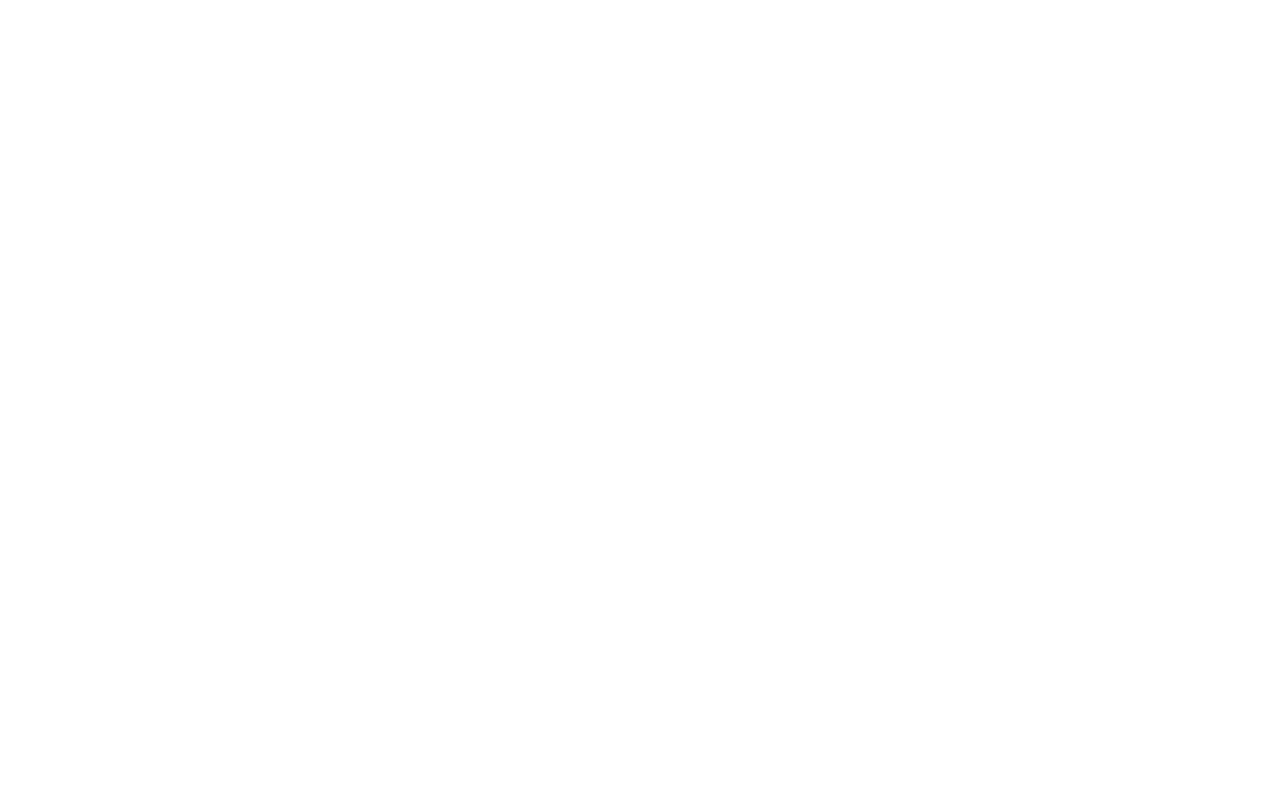
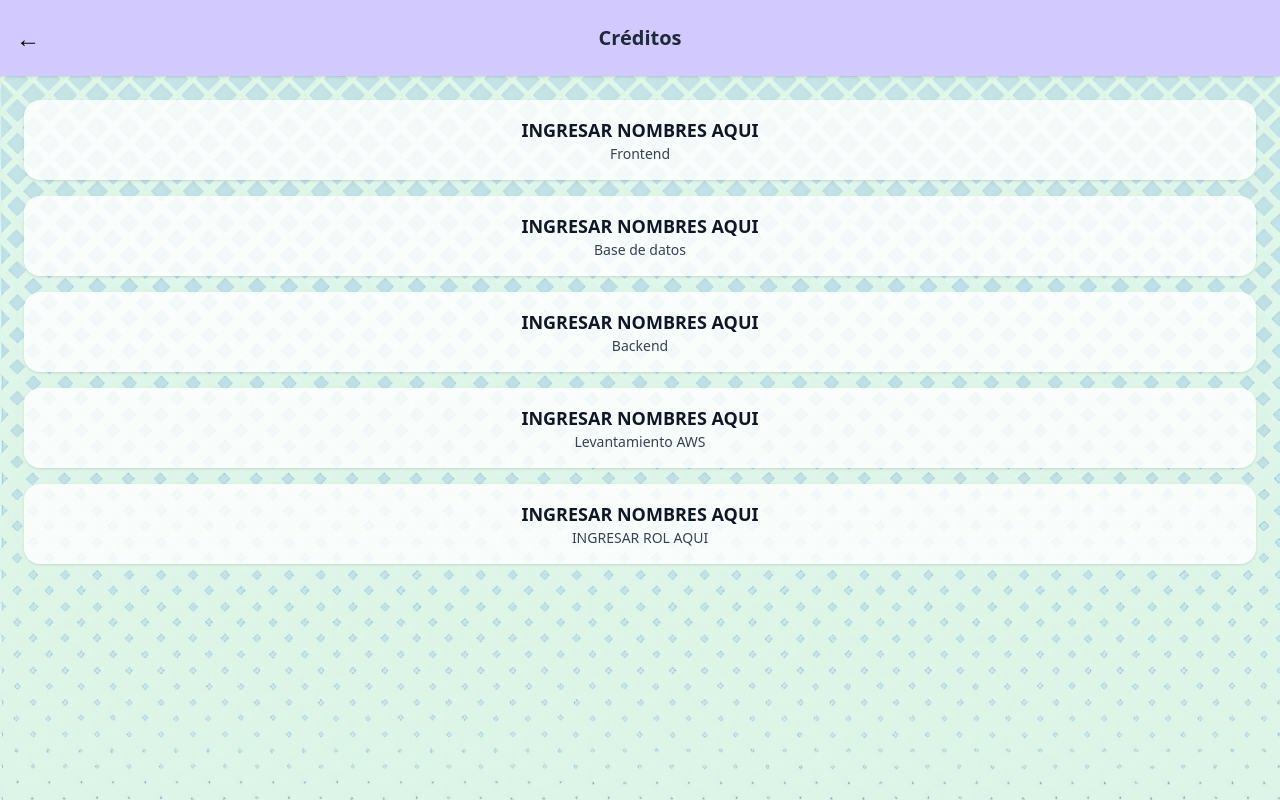
Before and after one commit to ViceVal/Proyecto-Kine, a React (Vite) app: page /creditos in a window 1280 px wide. Before the commit this address had no page. Built offline with nearby package versions, Linux system fonts and the light colour scheme.

Commit message:
Añadido creditos

```diff
--- a/src/App.jsx
+++ b/src/App.jsx
@@ -5,6 +5,7 @@
 import MenuPracticante from "./pages/MenuPracticante";
 import DetallesAtencion from "./pages/DetallesAtencion";
 import Historial from "./pages/Historial";
+import Creditos from "./pages/Creditos";
 
 
 
@@ -24,6 +25,7 @@
         <Route path="/menu-practicante" element={<MenuPracticante />} />
         <Route path="/detalles-atencion" element={<DetallesAtencion />} />
         <Route path="/historial" element={<Historial />} />
+        <Route path="/creditos" element={<Creditos />} />
       </Routes>
     </div>
   );
--- a/src/index.css
+++ b/src/index.css
@@ -16,3 +16,18 @@
     }
   }
 }
+
+@keyframes fadeUp {
+  0% {
+    opacity: 0;
+    transform: translateY(15px) scale(0.98);
+  }
+  100% {
+    opacity: 1;
+    transform: translateY(0) scale(1);
+  }
+}
+
+.animate-fadeUp {
+  animation: fadeUp 0.4s ease-out forwards;
+}
--- a/src/pages/Bienvenido.jsx
+++ b/src/pages/Bienvenido.jsx
@@ -1,36 +1,33 @@
-import textura from "../assets/TexturaHQ.png"; // fondo
 import { useNavigate } from "react-router-dom";
+import textura from "../assets/TexturaHQ.png";
 
 export default function Bienvenido() {
   const navigate = useNavigate();
 
   return (
     <div
-      className="min-h-screen w-full flex flex-col"
+      className="min-h-screen w-full flex flex-col relative"
       style={{
         backgroundImage: `url(${textura})`,
         backgroundSize: "cover",
         backgroundPosition: "center",
-        backgroundRepeat: "no-repeat"
       }}
     >
-      {/* HEADER MORADO */}
+      {/* HEADER */}
       <div className="w-full bg-[#D2C9FF] py-6 text-center shadow">
         <h2 className="text-gray-800 text-lg font-semibold">¡Bienvenido!</h2>
       </div>
 
       {/* CONTENIDO CENTRAL */}
       <div className="flex-1 flex flex-col items-center justify-center">
-
-        {/* Título KineApp */}
-        <h1 className="text-6xl font-bold text-gray-900 mb-16">
-          KineApp
-        </h1>
+        {/* Título */}
+        <h1 className="text-6xl font-bold text-gray-900 mb-16">KineApp</h1>
 
         {/* Botón Iniciar Sesión */}
         <button
           onClick={() => navigate("/login")}
-          className="w-72 py-3 bg-[#1E6176] text-white text-lg font-semibold rounded-xl shadow-md mb-6 active:scale-95 transition"
+          className="w-72 py-3 bg-[#1E6176] text-white text-lg font-semibold
+                     rounded-xl shadow-md mb-6 active:scale-95 transition"
         >
           Iniciar Sesión
         </button>
@@ -38,11 +35,24 @@
         {/* Botón Registrarse */}
         <button
           onClick={() => navigate("/registro")}
-          className="w-72 py-3 bg-white text-[#1E6176] border-2 border-[#1E6176] text-lg font-semibold rounded-xl shadow-md active:scale-95 transition"
+          className="w-72 py-3 bg-white text-[#1E6176] border-2 border-[#1E6176]
+                     text-lg font-semibold rounded-xl shadow-md
+                     active:scale-95 transition mb-10"
         >
           Registrarse
         </button>
       </div>
+
+      {/* BOTÓN CRÉDITOS: cuadrado, color del header, icono dentro */}
+      <button
+        onClick={() => navigate("/creditos")}
+        className="absolute bottom-6 right-6 bg-[#D2C9FF]
+                   w-12 h-12 rounded-lg shadow-md
+                   flex items-center justify-center text-2xl
+                   active:scale-95 transition"
+      >
+        👤
+      </button>
     </div>
   );
 }
--- /dev/null
+++ b/src/pages/Creditos.jsx
@@ -0,0 +1,58 @@
+import { useNavigate } from "react-router-dom";
+import textura from "../assets/TexturaHQ.png";
+
+export default function Creditos() {
+  const navigate = useNavigate();
+
+  // EDITA AQUÍ LOS NOMBRES Y ROLES
+  const equipo = [
+    { nombre: "INGRESAR NOMBRES AQUI", rol: "Frontend" },
+    { nombre: "INGRESAR NOMBRES AQUI", rol: "Base de datos" },
+    { nombre: "INGRESAR NOMBRES AQUI", rol: "Backend" },
+    { nombre: "INGRESAR NOMBRES AQUI", rol: "Levantamiento AWS" },
+    { nombre: "INGRESAR NOMBRES AQUI", rol: "INGRESAR ROL AQUI" }
+  ];
+
+  return (
+    <div
+      className="min-h-screen w-full flex flex-col animate-fadeUp"
+      style={{
+        backgroundImage: `url(${textura})`,
+        backgroundSize: "cover",
+        backgroundPosition: "center"
+      }}
+    >
+      {/* HEADER */}
+      <div className="relative w-full bg-[#D2C9FF] py-6 text-center shadow animate-fadeUp">
+        <button
+          onClick={() => navigate(-1)}
+          className="absolute left-4 top-1/2 -translate-y-1/2 text-black text-2xl"
+        >
+          ←
+        </button>
+
+        <h2 className="text-gray-800 text-xl font-semibold">
+          Créditos
+        </h2>
+      </div>
+
+      {/* CONTENIDO */}
+      <div className="flex-1 px-6 pt-6 space-y-4">
+        {equipo.map((persona, i) => (
+          <div
+            key={i}
+            className="bg-white/80 rounded-2xl p-4 shadow text-center opacity-0 animate-fadeUp"
+            style={{ animationDelay: `${i * 0.12}s` }}  // escalona la aparición
+          >
+            <p className="text-gray-900 text-lg font-semibold">
+              {persona.nombre}
+            </p>
+            <p className="text-gray-700 text-sm">
+              {persona.rol}
+            </p>
+          </div>
+        ))}
+      </div>
+    </div>
+  );
+}
```
